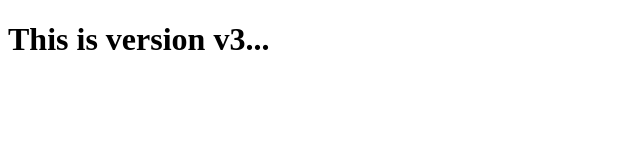
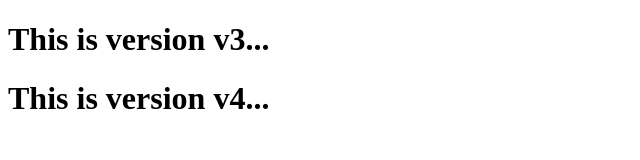
Before and after one commit to realsouravadhikari/myrepo, a plain HTML site: page index.html in a window 1280 px wide. Shown: the whole page, without its empty margins (0-640 px from the left). Drawn offline with Linux system fonts and the light colour scheme.

Commit message:
Fourth v4

```diff
--- a/index.html
+++ b/index.html
@@ -7,5 +7,6 @@
 </head>
 <body>
     <h1>This is version v3...</h1>
+    <h1>This is version v4...</h1>
 </body>
 </html>
```
